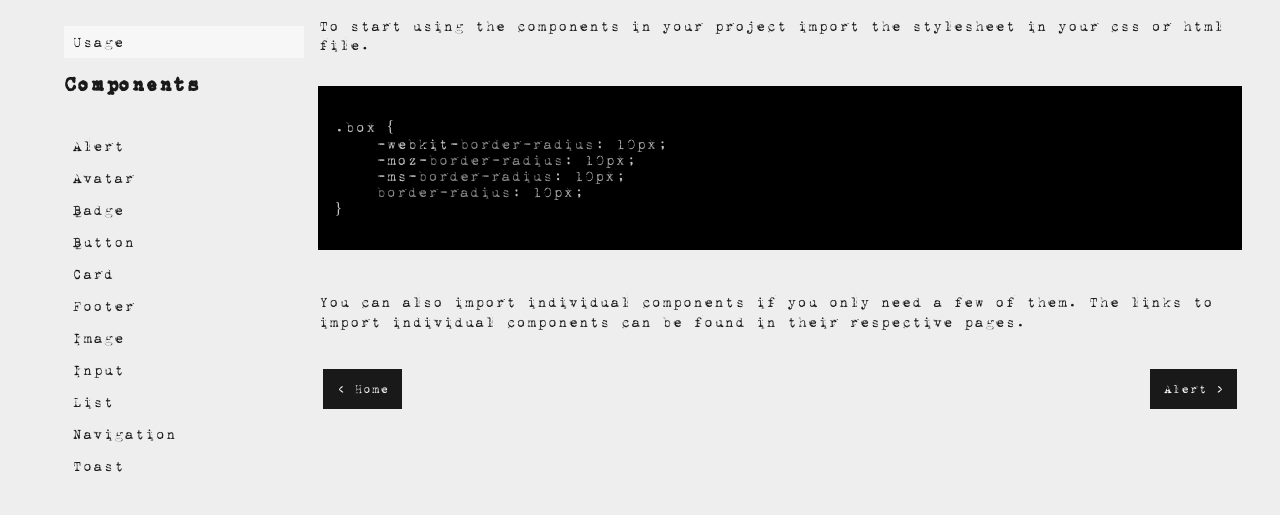
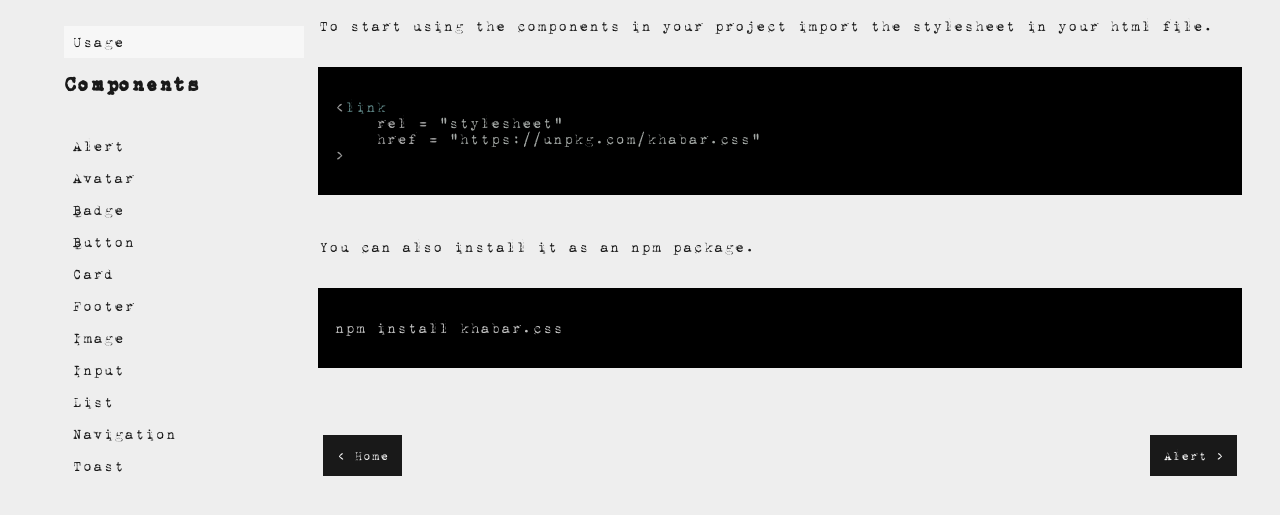
Before and after one commit to minku-singh/khabar.css, a website: page docs/usage.html in a window 1280 px wide. Shown: the part 143-658 px from the top of the page. Drawn offline with Linux system fonts and the light colour scheme.

Commit message:
installation

```diff
--- a/docs/usage.html
+++ b/docs/usage.html
@@ -70,20 +70,26 @@
         <main>
             <article>
                 <h2>Usage</h2>
-                <p>To start using the components in your project import the stylesheet in your css or html file.</p>
+                <p>To start using the components in your project import the stylesheet in your html file.</p>
                 <div class="code-snippet">
                     <pre>
-                        <code class="language-css">
-.box {
-    -webkit-border-radius: 10px;
-    -moz-border-radius: 10px;
-    -ms-border-radius: 10px;
-    border-radius: 10px;
-}
+                        <code class="language-html">
+&lt;link
+    rel = "stylesheet"
+    href = "https://unpkg.com/khabar.css"
+&gt;
                         </code>
                     </pre>
                 </div>
-                <p>You can also import individual components if you only need a few of them. The links to import individual components can be found in their respective pages.</p>
+
+                <p>You can also install it as an npm package.</p>
+                <div class="code-snippet">
+                    <pre>
+                        <code class="language-javascript">
+npm install khabar.css
+                        </code>
+                    </pre>
+                </div>
             </article>
             <div class="item-btn">
                 <a href="./../index.html"><button class="btn-primary">&lt; Home </button></a>
```
